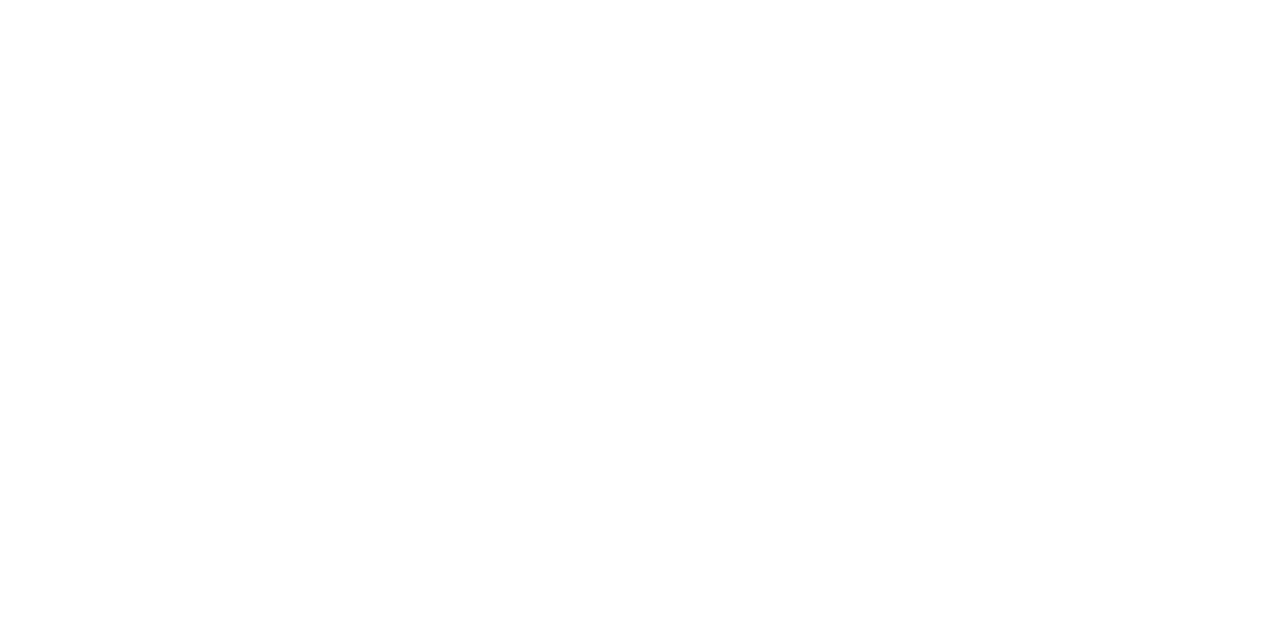
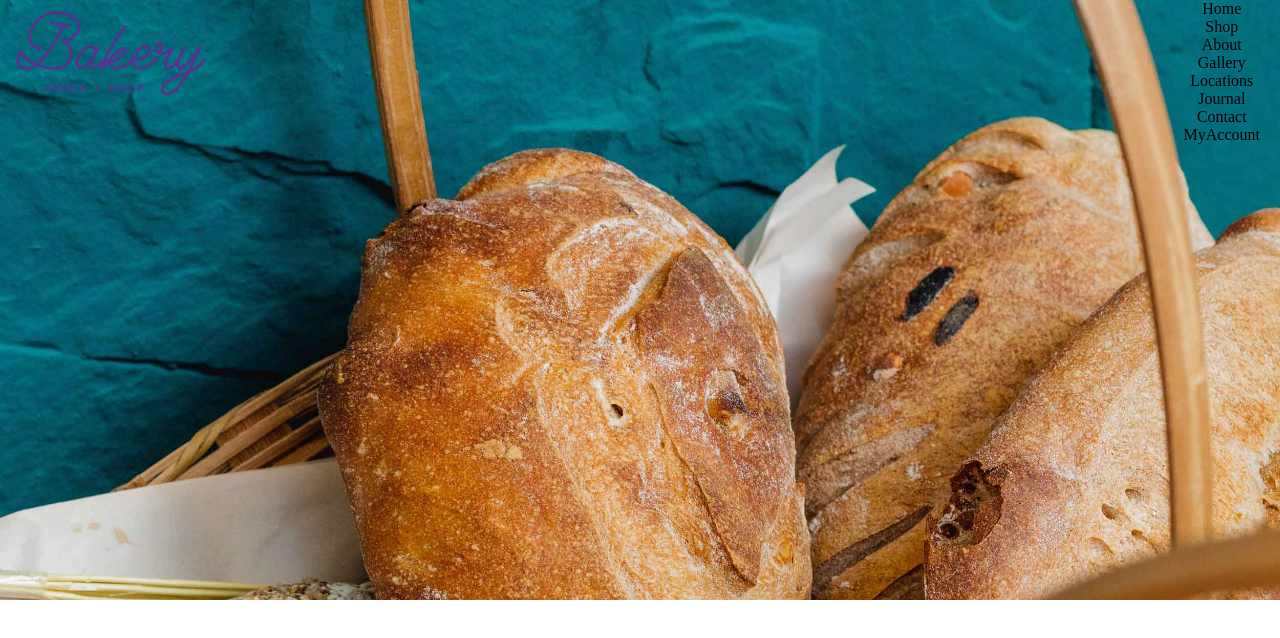
Before and after one commit to Runatorium/proj-html-vuejs, a Vue app: page / in a window 1280 px wide. Shown: the top 638 px of the page. Built offline with nearby package versions, Linux system fonts and the light colour scheme.

Commit message:
Working on Header, color variables added

```diff
--- a/src/components/MyHeader.vue
+++ b/src/components/MyHeader.vue
@@ -15,9 +15,50 @@
 </script>
 
 <template>
+ <div id="header">
+    <div class="topheader d-flex">
+        <div class="logo">
+            <img src="../../public/img/avada-bakery-logo-retina-200x97.png">
+        </div>
+        <div class="box d-flex">
+            <ul class="headernavbar d-flex">
+                <li v-for="data in store.menuvoices">{{data}}</li>
+            </ul>
+        </div>
+    </div>
+    <div id="headerinfo">
 
+    </div>
+ </div>
 </template>
 
 <style scoped>
+#header{
+    height: 600px;
+    width: 100vw;
+    background-size: cover;
+    background-repeat: no-repeat;
+    background-image: url(../../public/img/bakery-process-3.jpg);
+}
+
+.topheader{
+    justify-content: space-between;
+    padding: 0px 10px;
+}
+ul{
+    list-style: none;
+    flex-direction: column;
+    align-items: center;
+}
+
+li{
+    padding: 0px 10px;
+}
+
+li:hover{
+    color: purple;
+    text-decoration: underline;
+}
+
 
 </style>
--- a/src/style.css
+++ b/src/style.css
@@ -1,89 +1,37 @@
-:root {
-  font-family: Inter, system-ui, Avenir, Helvetica, Arial, sans-serif;
-  line-height: 1.5;
-  font-weight: 400;
-
-  color-scheme: light dark;
-  color: rgba(255, 255, 255, 0.87);
-  background-color: #242424;
-
-  font-synthesis: none;
-  text-rendering: optimizeLegibility;
-  -webkit-font-smoothing: antialiased;
-  -moz-osx-font-smoothing: grayscale;
-  -webkit-text-size-adjust: 100%;
+*{
+  margin: 0;
+  padding: 0;
 }
 
-a {
-  font-weight: 500;
-  color: #646cff;
-  text-decoration: inherit;
-}
-a:hover {
-  color: #535bf2;
+:root {
+  /*Color Cube*/
+  --white: #ffffff;
+  --Tobacco-Brown: #6a5243;
+  --Cod-Gray: #0e0e0d;
+  --Manatee: #929295;
+  --Atoll: #0a5e6c;
+  --Chalky: #f0caa1;
+  --Raw-Sienna: #d68842;
+  --Perfume: #bda2f3;
+  --Daisy-Bush: #5b2ca2;
+  --Japanese-Laurel: #287a00;
+
+ /*Median Cut*/
+  --Outer-Space: #282d2c;
+  --Pearl-Bush: #e9dedc;
+  --Millbrook: #694a3a;
+  --Leather: #9f7651;
+  --Mamba: #878589;
+
+  /*Material Design*/
+  --Driftwood-Vibrant:  #b77c49;
+  --Sandrift-Muted: #b2927b;
+  --Atoll-DarkVibrant: #086875;
+  --Limited-Spruce-DarkMuted: #344747;
+  --Tan-LightVibrant: #d6b28d;
+
 }
 
-a {
-  font-weight: 500;
-  color: #646cff;
-  text-decoration: inherit;
+.d-flex{
+ display: flex;
 }
-a:hover {
-  color: #535bf2;
-}
-
-body {
-  margin: 0;
-  display: flex;
-  place-items: center;
-  min-width: 320px;
-  min-height: 100vh;
-}
-
-h1 {
-  font-size: 3.2em;
-  line-height: 1.1;
-}
-
-button {
-  border-radius: 8px;
-  border: 1px solid transparent;
-  padding: 0.6em 1.2em;
-  font-size: 1em;
-  font-weight: 500;
-  font-family: inherit;
-  background-color: #1a1a1a;
-  cursor: pointer;
-  transition: border-color 0.25s;
-}
-button:hover {
-  border-color: #646cff;
-}
-button:focus,
-button:focus-visible {
-  outline: 4px auto -webkit-focus-ring-color;
-}
-
-.card {
-  padding: 2em;
-}
-
-#app {
-  max-width: 1280px;
-  margin: 0 auto;
-  padding: 2rem;
-  text-align: center;
-}
-
-@media (prefers-color-scheme: light) {
-  :root {
-    color: #213547;
-    background-color: #ffffff;
-  }
-  a:hover {
-    color: #747bff;
-  }
-  button {
-    background-color: #f9f9f9;
-  }
-}
```
